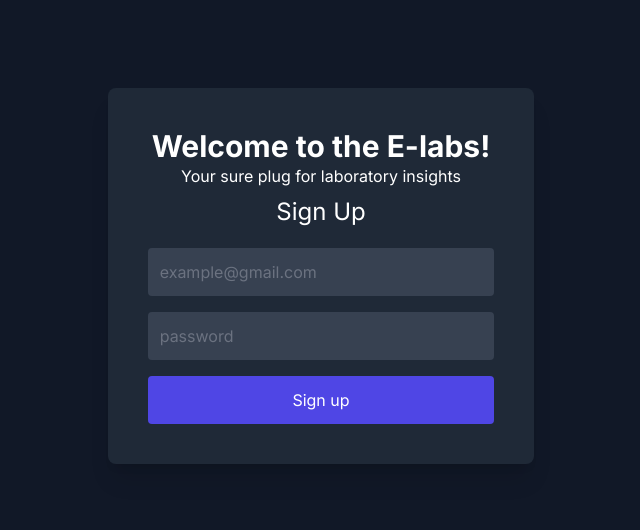
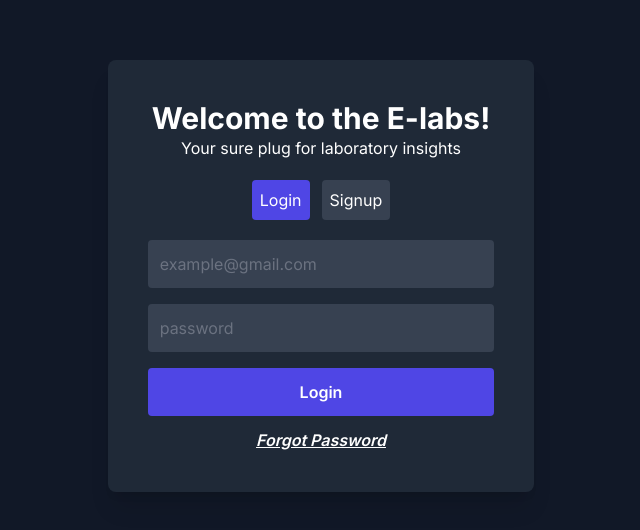
Before and after one commit to Vixs101/e-laboratory-management-system, a Next.js app: page /sign-up in a window 1280 px wide. Shown: the part 124-654 px from the top of the page, without its empty margins (319-959 px from the left). Built offline with nearby package versions, Linux system fonts and the light colour scheme; no server answers.

Commit message:
Chore:finished working on the signup and signin page

```diff
--- a/package.json
+++ b/package.json
@@ -12,8 +12,7 @@
     "firebase": "^10.13.0",
     "next": "14.2.6",
     "react": "^18",
-    "react-dom": "^18",
-    "react-firebase-hooks": "^5.1.1"
+    "react-dom": "^18"
   },
   "devDependencies": {
     "@types/node": "^20",
--- a/src/app/firebase/config.js
+++ b/src/app/firebase/config.js
@@ -1,4 +1,4 @@
-import { initializeApp, getApps, getApp } from "firebase/app";
+import { initializeApp } from "firebase/app";
 import { getAuth } from "firebase/auth";
 
 
@@ -13,7 +13,6 @@ const firebaseConfig = {
 
 // Initialize Firebase
 const app = initializeApp(firebaseConfig);
-console.log(app)
 const auth = getAuth(app);
 
 export {auth};
--- a/src/app/sign-up/page.tsx
+++ b/src/app/sign-up/page.tsx
@@ -1,58 +1,166 @@
-"use client"
-import {useState} from "react";
-import {useCreateUserWithEmailAndPassword} from "react-firebase-hooks/auth";
-import{ auth }from "@/app/firebase/config";
+"use client";
+import { useState } from "react";
+import {
+  createUserWithEmailAndPassword,
+  signInWithEmailAndPassword,
+} from "firebase/auth";
+import { auth } from "@/app/firebase/config";
+import { useRouter } from "next/navigation";
+import ForgotPassword from "@/components/forgot-password/page";
+
+interface UserCredentials {
+  email: string;
+  password: string;
+}
 
 export default function SignUp() {
-    const [email, setEmail] = useState("");
-    const [password, setPassword] = useState("");
+  const [loginType, setLoginType] = useState("login");
+  const [userCredentials, setUserCredentials] = useState<UserCredentials>({
+    email: "",
+    password: "",
+  });
+  const [error, setError] = useState("");
+  const [forgotPassword, setForgotPassword] = useState(false);
+  const [isLogin, setIsLogin] = useState(false);
+  const router = useRouter();
 
-    const [createUserWithEmailAndPassword] = useCreateUserWithEmailAndPassword(auth);
+  //retrieve user details
+  function handleCredentials(e: React.ChangeEvent<HTMLInputElement>) {
+    setUserCredentials({ ...userCredentials, [e.target.name]: e.target.value });
+  }
 
-    const handleSignUp = async () => {
-        try {
-            console.log("clicked")
-            const res = await createUserWithEmailAndPassword(email, password)
-            console.log({res})
-            setEmail('')
-            setPassword('')
-        } catch (error) {
-            console.error(error)
+  function handleSignUp(e: React.FormEvent<HTMLButtonElement>) {
+    e.preventDefault();
+    setError("");
+
+    createUserWithEmailAndPassword(
+      auth,
+      userCredentials.email,
+      userCredentials.password
+    )
+      .then((userCredential) => {
+        const user = userCredential.user;
+        router.push("/");
+
+        console.log("user Registered!", user);
+      })
+      .catch((error) => {
+        setError(error.message);
+      });
   }
-    };
+
+  function handleSignIn(e: React.FormEvent<HTMLButtonElement>) {
+    e.preventDefault();
+    setError("");
+
+    signInWithEmailAndPassword(
+      auth,
+      userCredentials.email,
+      userCredentials.password
+    )
+      .then((userCredential) => {
+        const user = userCredential.user;
+        router.push("/");
+
+        console.log("User Signed In!", user);
+      })
+      .catch((error) => {
+        setError(error.message);
+      });
+  }
 
   return (
     <div className="min-h-screen flex items-center justify-center bg-gray-900">
       <form className="bg-gray-800 p-10 rounded-lg shadow-xl w-2/3 md:w-1/2 lg:w-1/3">
-            <div className='text-white text-center mb-2'>
-                <h1 className='font-bold text-3xl'>Welcome to the E-labs!</h1>
-                <p className='text-'>Your sure plug for laboratory insights</p>
+        <div className="text-white text-center mb-2">
+          <h1 className="font-bold text-3xl">Welcome to the E-labs!</h1>
+          <p className="text-">Your sure plug for laboratory insights</p>
         </div>
-            <h2 className="text-white text-center text-2xl mb-5">Sign Up</h2>
+        <div className="flex justify-center gap-3 my-5">
+          <button
+            type="button"
+            onClick={() => setLoginType("login")}
+            className={`rounded text-white text-center p-2 ${
+              loginType === "signup"
+                ? "bg-gray-700"
+                : "bg-indigo-600 hover:bg-indigo-500"
+            }`}
+          >
+            Login
+          </button>
+          <button
+            type="button"
+            onClick={() => setLoginType("signup")}
+            className={`rounded text-white text-center p-2 ${
+              loginType === "login"
+                ? "bg-gray-700"
+                : "bg-indigo-600 hover:bg-indigo-500"
+            }`}
+          >
+            Signup
+          </button>
+        </div>
         <input
           type="email"
+          name="email"
           placeholder="example@gmail.com"
-                value={email}
           autoComplete="on"
-                onChange={(e) => setEmail(e.target.value)}
+          onChange={(e) => {
+            handleCredentials(e);
+          }}
           className="w-full p-3 mb-4 bg-gray-700 rounded outline-none text-white placeholder-gray-500"
         />
         <input
           type="password"
+          name="password"
           placeholder="password"
-                value={password}
           autoComplete="on"
-                onChange={(e) => setPassword(e.target.value)}
+          onChange={(e) => {
+            handleCredentials(e);
+          }}
           className="w-full p-3 mb-4 bg-gray-700 rounded outline-none text-white placeholder-gray-500"
         />
+
+        {/*conditionally rendering the signup and login buttons */}
+        {loginType == "login" ? (
           <button
-                onClick={handleSignUp}
-                className="w-full p-3 bg-indigo-600 rounded text-white hover:bg-indigo-500"
+            onClick={(e) => {
+              handleSignIn(e);
+            }}
+            className="w-full p-3 bg-indigo-600 rounded text-white font-semibold hover:bg-indigo-500"
+          >
+            Login
+          </button>
+        ) : (
+          <button
+            onClick={(e) => {
+              handleSignUp(e);
+              console.log("Email being used:", userCredentials.email);
+            }}
+            className="w-full p-3 bg-indigo-600 rounded text-white font-semibold hover:bg-indigo-500"
           >
             Sign up
           </button>
+        )}
+
+        {/*display error */}
+        {error && <div className="mt-3 text-center text-red-600">{error}</div>}
+
+        {loginType === "login" && (
+          <div className="font-semibold mt-3 text-center">
+            <p
+              onClick={() => {
+                console.log("clicked forgot password");
+                setForgotPassword(!forgotPassword);
+              }}
+              className="text-white font-semibold underline cursor-pointer italic"
+            >
+              Forgot Password
+            </p>
+            {forgotPassword && <ForgotPassword />}
+          </div>
+        )}
       </form>
-
     </div>
-  )
+  );
 }
--- /dev/null
+++ b/src/components/forgot-password/page.tsx
@@ -0,0 +1,57 @@
+import React, { useState } from "react";
+import { sendPasswordResetEmail } from "firebase/auth";
+import {auth} from "@/app/firebase/config";
+
+function ForgotPassword() {
+  const [email, setEmail] = useState("");
+  const [sentMessage, setSentMessage] = useState(false);
+
+  // handle email change in the input field
+  function handleEmailChange(e: React.ChangeEvent<HTMLInputElement>) {
+    setEmail(e.target.value);
+
+  }
+
+  // handle submit event
+  function handleSubmit(e: React.FormEvent<HTMLButtonElement>) {
+    sendPasswordResetEmail(auth, email);
+    console.log(email)
+  }
+
+  return (
+    <>
+      <div>
+        <div className="flex flex-col gap-2 items-center self-center mt-5 w-full">
+          {!sentMessage ? (
+            <>
+              {" "}
+              <input
+                type="email"
+                name="email"
+                onChange={(e) =>{handleEmailChange(e)}}
+                placeholder="Input your email to reset your password"
+                className="outline-none border p-2 bg-gray-700 rounded w-full text-center border-none text-white font-normal"
+              />
+              <button
+                type="submit"
+                onClick={(e) => {
+                  handleSubmit(e);
+                  setSentMessage(true);
+                }}
+                className="rounded font-bold p-2 bg-indigo-600 hover:bg-indigo-500 md:w-3/12"
+              >
+                submit
+              </button>
+            </>
+          ) : (
+            <p className="text-white cursor-pointer italic">
+              Check Your Mail for the Reset link!{" "}
+            </p>
+          )}
+        </div>
+      </div>
+    </>
+  );
+}
+
+export default ForgotPassword;
```
Also changed, not shown: 1 other file (tests, documents, lock files or other folders). Lines whose indentation alone changed are shown as unchanged.
